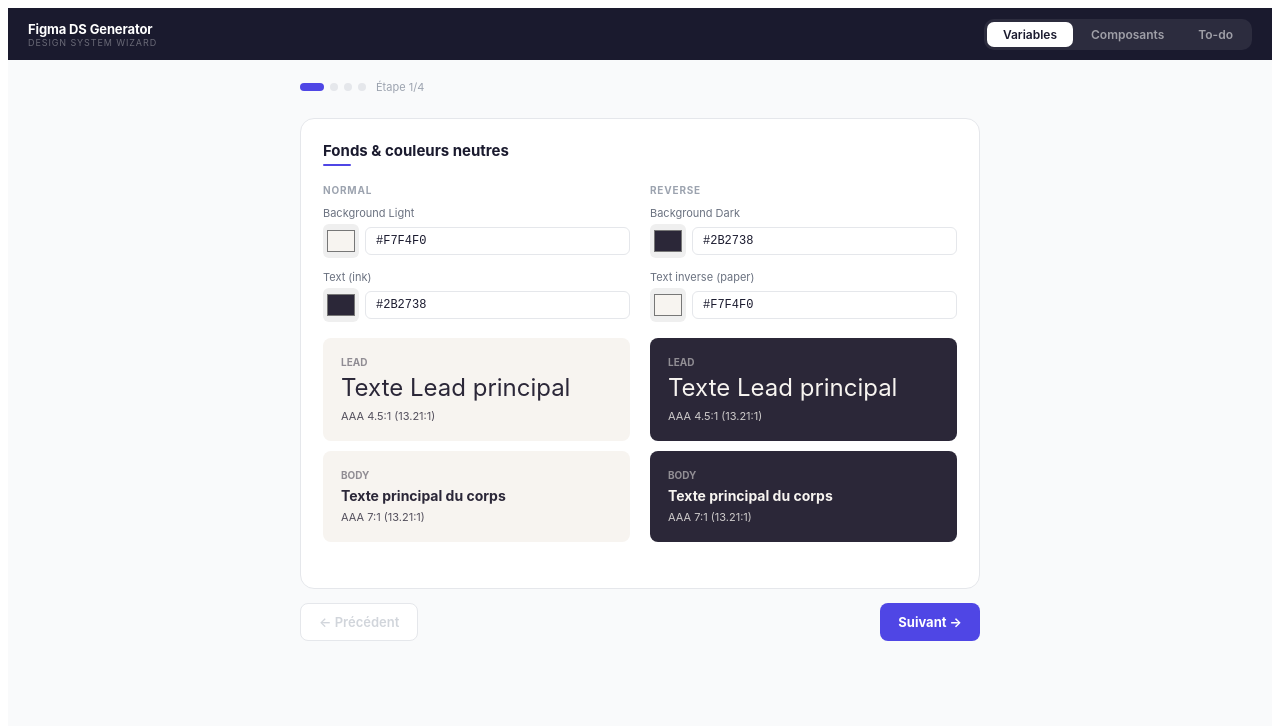
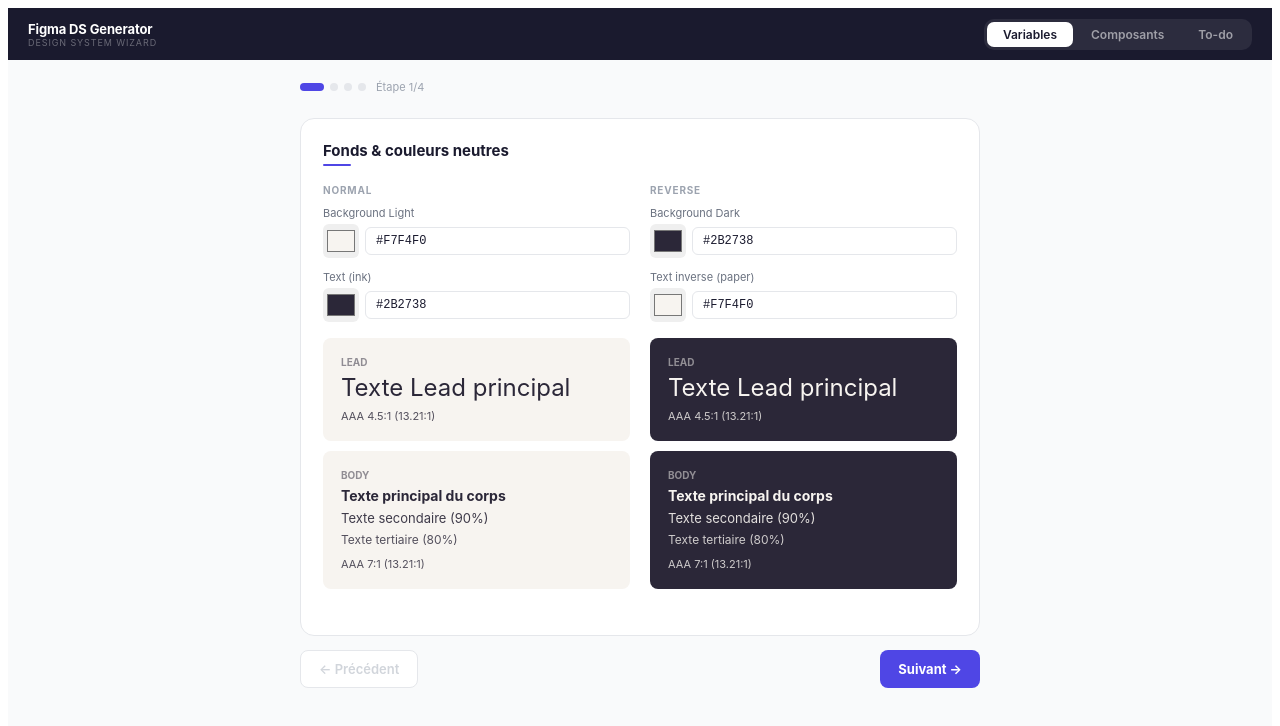
Before and after one commit to flogll/Figma-DS-Wizard, a React (Vite) app: page / in a window 1280 px wide. Shown: the top 726 px of the page. Built offline with nearby package versions, Linux system fonts and the light colour scheme.

Commit message:
feat: restore secondary and tertiary text previews in Step 1

```diff
--- a/src/Interface.jsx
+++ b/src/Interface.jsx
@@ -193,7 +193,9 @@ export default function App() {
                   }}>
                     <div style={{ fontFamily: SANS, fontSize: 10, fontWeight: 700, color: fg, opacity: 0.5, textTransform: "uppercase" }}>Body</div>
                     <div style={{ fontFamily: SANS, fontSize: 14, fontWeight: 700, color: fg }}>Texte principal du corps</div>
-                    <div style={{ fontFamily: SANS, fontSize: 11, color: fg, opacity: 0.8 }}>{`AAA 7:1 (${ratio.toFixed(2)}:1)`}</div>
+                    <div style={{ fontFamily: SANS, fontSize: 13, color: fg, opacity: 0.9 }}>Texte secondaire (90%)</div>
+                    <div style={{ fontFamily: SANS, fontSize: 12, color: fg, opacity: 0.8 }}>Texte tertiaire (80%)</div>
+                    <div style={{ fontFamily: SANS, fontSize: 11, color: fg, opacity: 0.8, marginTop: 4 }}>{`AAA 7:1 (${ratio.toFixed(2)}:1)`}</div>
                   </div>
                 );
               })()}
```
